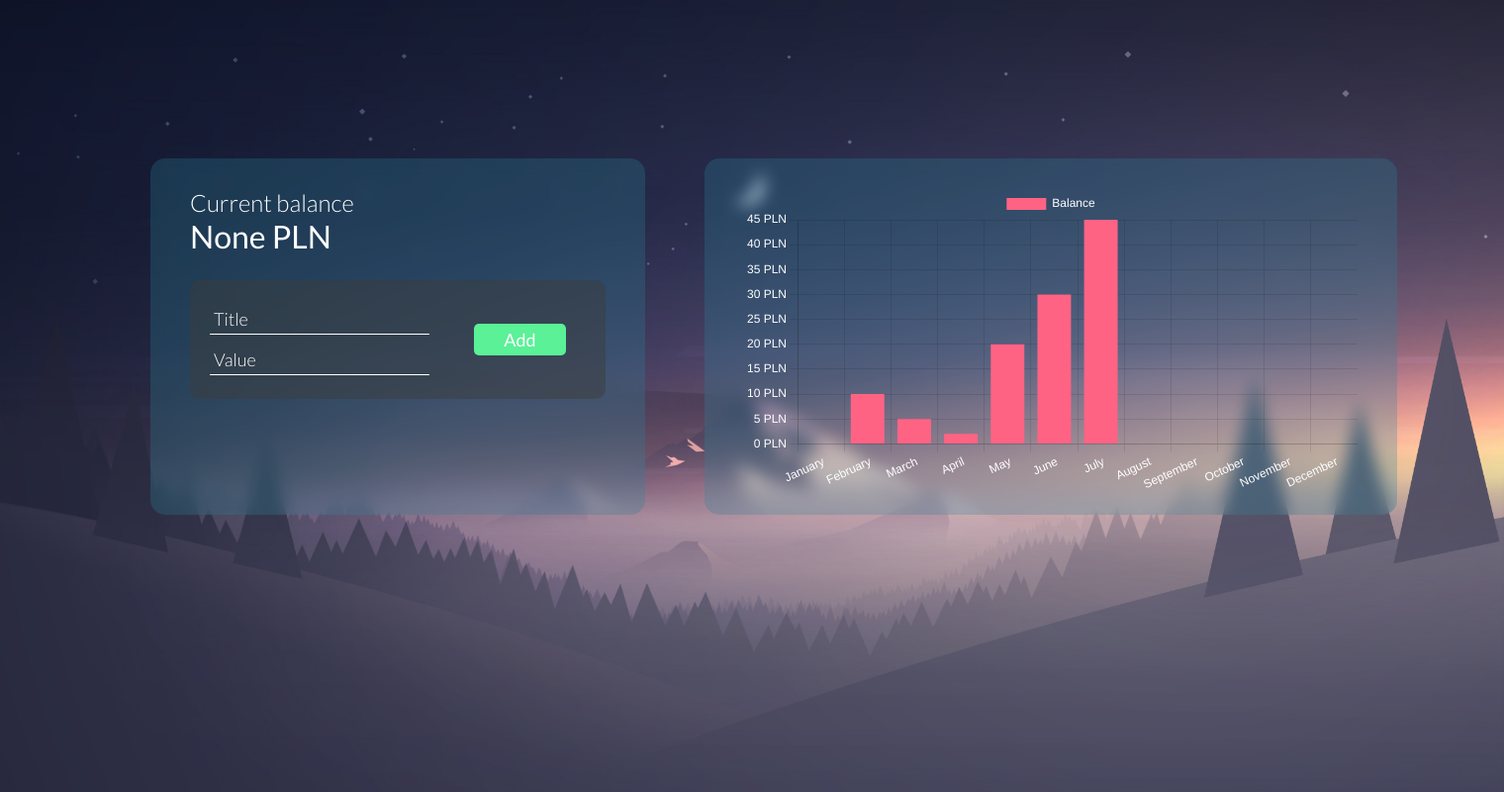
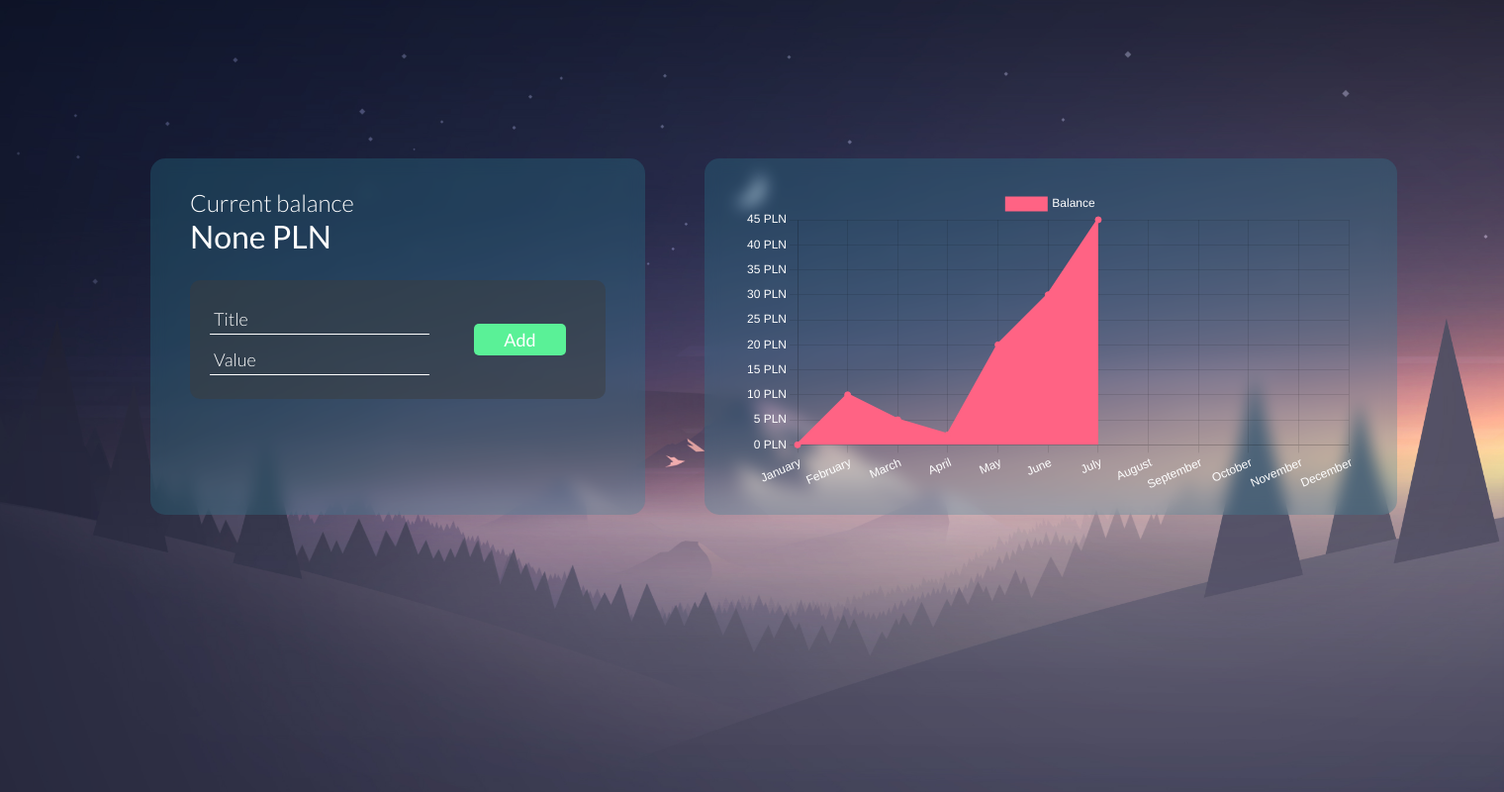
Before and after one commit to dlt-v/st-pr-finance-balance, a Django app: page /main-view/ in a window 1520 px wide. Shown: the whole page at 99% size. Run offline with Django 4.2, Linux system fonts and the light colour scheme; the visitor is signed in with stand-in values (Sample User, id 1); data that the repository does not hold is empty.

Commit message:
change graph type and add styling

```diff
--- a/savings/templates/savings/index.html
+++ b/savings/templates/savings/index.html
@@ -77,12 +77,13 @@
                 borderColor: 'rgb(255, 99, 132)',
                 data: [0, 10, 5, 2, 20, 30, 45],
                 color: '#fff',
+                fill: true,
             },
         ],
     };
 
     const config = {
-        type: 'bar',
+        type: 'line',
         data: data,
         options: {
             color: '#fff',
```
